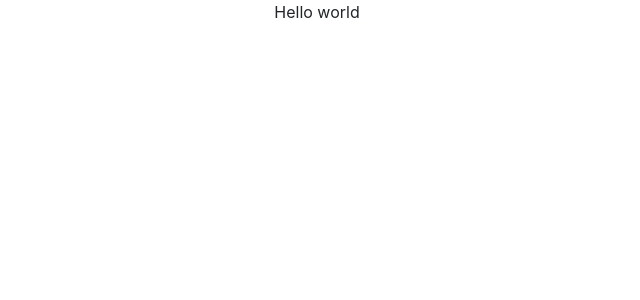
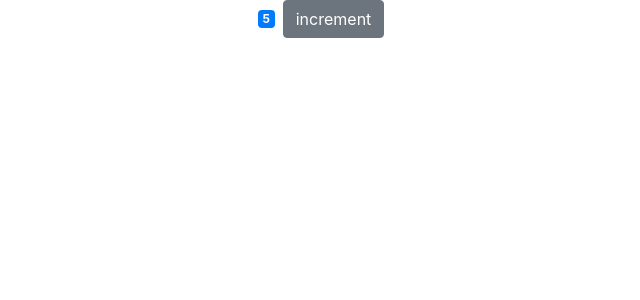
Before and after one commit to jesiolowski-wsb/react2024_PA2, a React (Create React App) app: page / in a window 1280 px wide. Shown: the top 300 px of the page, without its empty margins (323-963 px from the left). Built offline with nearby package versions, Linux system fonts and the light colour scheme.

Commit message:
added logic to counter values + styling

```diff
--- a/src/components/counter.jsx
+++ b/src/components/counter.jsx
@@ -1,7 +1,19 @@
-import React from "react";
+import React, { useState } from "react";
 
 const Counter = () => {
-  return <div>Hello world</div>;
+  const [count, setCount] = useState(5);
+
+  const formatCount = () => (count === 0 ? <span>Zero</span> : count);
+
+  let classes = "badge m-2 badge-";
+  classes += count === 0 ? "warning" : "primary";
+
+  return (
+    <>
+      <span className={classes}>{formatCount()}</span>
+      <button className="btn btn-secondary">increment</button>
+    </>
+  );
 };
 
 export default Counter;
```
